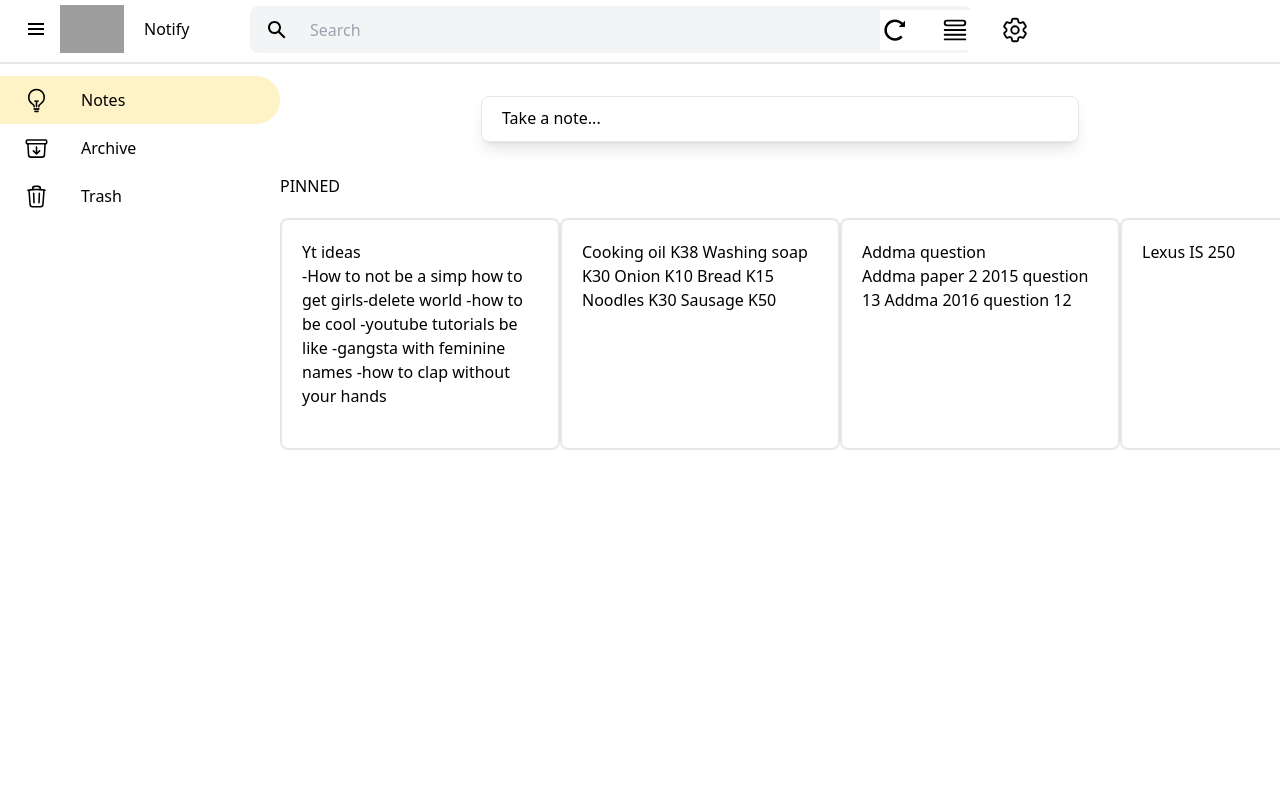
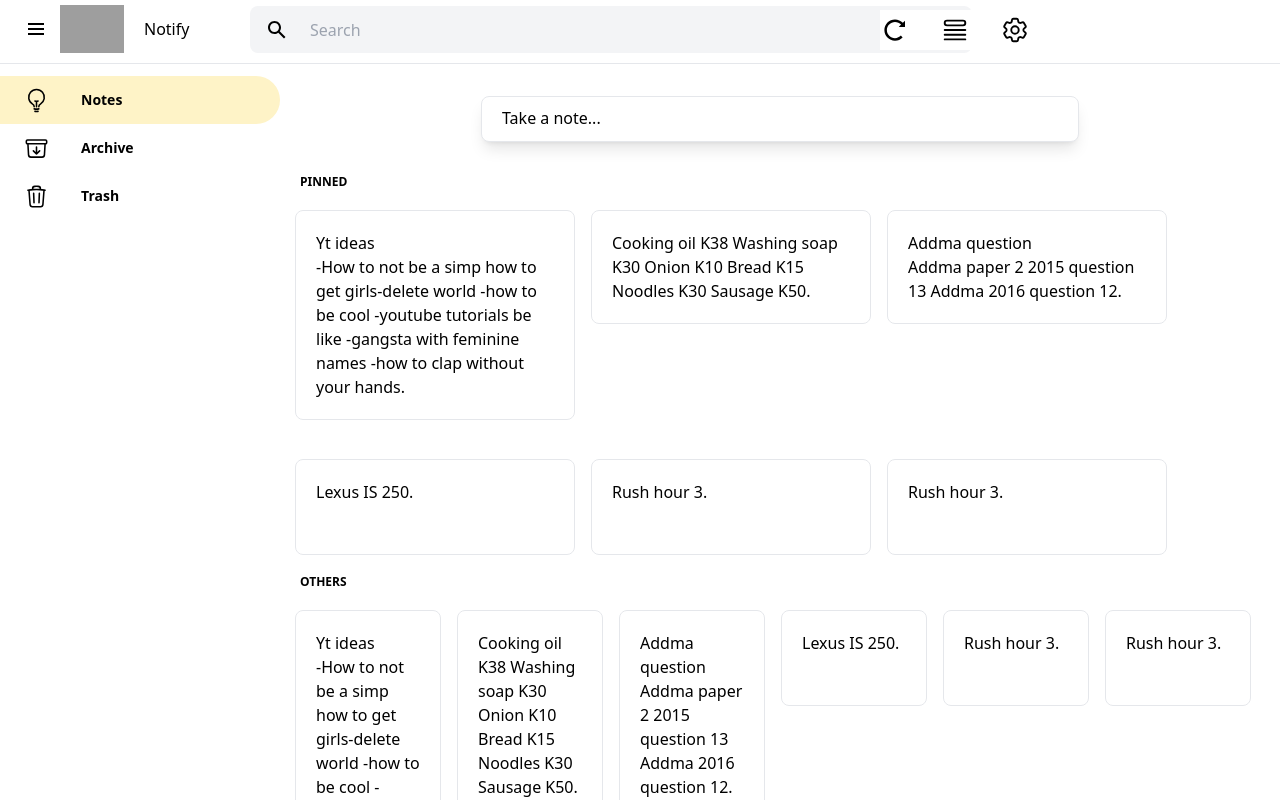
Before and after one commit to kupelaphiri/Notes-app, a React (Vite) app: page / in a window 1280 px wide. Built offline with nearby package versions, Linux system fonts and the light colour scheme; grey boxes are pictures that could not be loaded.

Commit message:
feat:new features to mainpage

```diff
--- a/src/Mainpage.jsx
+++ b/src/Mainpage.jsx
@@ -1,58 +1,132 @@
 // eslint-disable-next-line no-unused-vars
-import React from 'react';
+import React, { useRef, useState } from 'react';
+import { useUtilities } from './hooks/useOutsideClickDetector';
 
-const notes = [{
+const pinnedNotes = [
+  {
     title: 'Yt ideas',
-  content: '-How to not be a simp how to get girls-delete world -how to be cool -youtube tutorials be like -gangsta with feminine names -how to clap without your hands',
-}, {
+    content:
+      '-How to not be a simp how to get girls-delete world -how to be cool -youtube tutorials be like -gangsta with feminine names -how to clap without your hands.',
+  },
+  {
     title: '',
-  content: 'Cooking oil K38 Washing soap K30 Onion K10 Bread K15 Noodles K30 Sausage K50',
-}, {
+    content:
+      'Cooking oil K38 Washing soap K30 Onion K10 Bread K15 Noodles K30 Sausage K50.',
+  },
+  {
     title: 'Addma question',
-  content: 'Addma paper 2 2015 question 13 Addma 2016 question 12'
-}, {
+    content: 'Addma paper 2 2015 question 13 Addma 2016 question 12.',
+  },
+  {
     title: '',
-  content: 'Lexus IS 250'
-}, {
-  title: 'Rush hour 3',
-  content: ''
-}]
+    content: 'Lexus IS 250.',
+  },
+  {
+    title: 'Rush hour 3.',
+    content: '',
+  },
+  {
+    title: 'Rush hour 3.',
+    content: '',
+  },
+
+];
+
+const otherNotes = [
+  {
+    title: 'Yt ideas',
+    content:
+      '-How to not be a simp how to get girls-delete world -how to be cool -youtube tutorials be like -gangsta with feminine names -how to clap without your hands.',
+  },
+   {
+    title: '',
+    content:
+      'Cooking oil K38 Washing soap K30 Onion K10 Bread K15 Noodles K30 Sausage K50.',
+  },
+  {
+    title: 'Addma question',
+    content: 'Addma paper 2 2015 question 13 Addma 2016 question 12.',
+  },
+  {
+    title: '',
+    content: 'Lexus IS 250.',
+  },
+  {
+    title: 'Rush hour 3.',
+    content: '',
+  },
+  {
+    title: 'Rush hour 3.',
+    content: '',
+  },
+]
 
 function Mainpage() {
+  const [isActive, setIsActive] = useState(false);
+  const InputRef = useRef(null);
+  const { useOutsideClickDetector } = useUtilities();
+
+  const focus = () => {
+    setIsActive(true);
+  };
+
+  const unfocus = () => {
+    setIsActive(false);
+  };
+
+  useOutsideClickDetector(InputRef, unfocus);
+
+
   return (
-    <div className="flex-1 h-full overflow-y-auto">
-      <div className="flex justify-center ">
-        <div className="m-8 h-[46px] bg-white w-[598px] border rounded-lg pl-5 shadow-lg">
+    <div className="h-full overflow-y-auto">
+      <div className="flex justify-center">
+        <div
+          ref={InputRef}
+          className={`flex flex-col m-8  ${isActive ? 'h-[136px]' : 'h-[46px]' } bg-white w-[598px] border rounded-lg pl-5 shadow-lg`}
+        >
           <input
-            className="w-[400px] h-[42px] outline-none placeholder-black"
+            className={`w-[400px] h-[42px] ${
+              isActive ? 'block' : 'hidden'
+            } outline-none`}
+            placeholder="Title"
+          />
+          <input
+            onFocus={focus}
+            className={`w-[400px] h-[42px] outline-none placeholder-black`}
             placeholder="Take a note..."
           />
+          <button onClick={unfocus} className={`${isActive? 'block' : 'hidden'} w-[80px] p-[10px] ml-[480px] hover:bg-gray-100`}>Close</button>
         </div>
       </div>
 
-          <div className="flex flex-col w-full pr-4 mb-40">
+      <div className="flex flex-col w-full pr-2 h-full">
+        <p className='text-xs font-bold pl-[20px]'>PINNED</p>
+        <div className="flex flex-row flex-wrap h-[500px] pl-[15px] overflow-hidden items-baseline pr-[5px]">
+          {pinnedNotes.map((note) => {
+            return (
 
-              <p>PINNED</p>
-            <div className='flex flex-row justify-between'>
-            {notes.map((note) => {
-               return (
-            <div key={note.title} className="flex flex-row ">
-              <div className="w-[280px] h-full border-2 mt-[20px] p-5 rounded-lg">
+                <div key={note.title} className="w-[280px] min-h-24 max-h-[452px] overflow-hidden border-[1px] mt-[20px] p-5 rounded-lg mr-4">
                   <h2>{note.title}</h2>
-                <p>
-                 {note.content}
-                </p>
+                  <p>{note.content}</p>
                 </div>
+
+            );
+          })}
 
 
         </div>
+       <p className='text-xs font-bold pl-[20px]'>OTHERS</p>
 
-
+        <div className='flex flex-row h-[500px] pl-[15px] overflow-hidden items-baseline pr-[5px]'>
+       {otherNotes.map((note) => {
+        return (
+           <div key={note.title} className="w-[280px] min-h-24 max-h-[452px] overflow-hidden border-[1px] mt-[20px] p-5 rounded-lg mr-4">
+            <h2>{note.title}</h2>
+            <p>{note.content}</p>
+         </div>
         );
        })}
        </div>
-
-
         {/* <div className='flex flex-col w-full mt-40'>
       <div className=' w-100px h-100px ml-20'>
        <p>OTHERS</p>
--- a/src/Navbar.jsx
+++ b/src/Navbar.jsx
@@ -4,11 +4,11 @@ import React from 'react';
 function Navbar(props) {
   return (
     <div className="">
-      <div className="flex flex-row  h-[64px] w-full border-b-2">
+      <div className="flex flex-row  h-[64px] w-full border-b-[1px]">
         <div className="flex mt-[5px] ml-[10px] h-[48px] w-[232px]">
 
-            <div className='flex flex-row items-center h-[48px] w-[48px] ml-[2px] cursor-pointer rounded-full hover:bg-gray-200'>
-          <svg onClick={props.HandleClick} className="mt-[5px] pl-[5px] mb-[5px] ml-[8px] text-white text-xl h-[24px] w-[24px] cursor-pointer">
+            <div onClick={props.HandleClick} className='flex flex-row items-center h-[48px] w-[48px] ml-[2px] cursor-pointer rounded-full hover:bg-gray-200'>
+          <svg className="mt-[5px] pl-[5px] mb-[5px] ml-[8px] text-white text-xl h-[24px] w-[24px] cursor-pointer">
             <path d="M3 18h18v-2H3v2zm0-5h18v-2H3v2zm0-7v2h18V6H3z"></path>
           </svg>
           </div>
--- a/src/Sidebar.jsx
+++ b/src/Sidebar.jsx
@@ -41,11 +41,11 @@ const isPathSelected = (path) => {
   return (
     <div  className={`flex flex-col h-full shrink-0 pt-3 ${isOpen? 'w-[280px]' : 'pl-[12px]'} `}>
      {sidebarOptions.map((option) => {
-      return ( <div onClick={() => {HandleNavigate(option.path)}} key={sidebarOptions.id} className={`flex flex-row items-center h-[48px] w-full cursor-pointer ${isOpen? 'rounded-r-3xl pl-[12px]' : 'rounded-full'} ${isPathSelected(option.path)? 'bg-amber-100' : 'hover:bg-gray-200'} `}>
+      return ( <div onClick={() => {HandleNavigate(option.path)}} key={option.id} className={`flex flex-row items-center h-[48px] w-full cursor-pointer ${isOpen? 'rounded-r-3xl pl-[12px]' : 'rounded-full'} ${isPathSelected(option.path)? 'bg-amber-100' : 'hover:bg-gray-200'} `}>
       <div className='px-[12px]'>
        {option.icon}
        </div>
-       {isOpen && <p className='ml-[20px]'>{option.title}</p>}
+       {isOpen && <p className='ml-[20px] text-sm font-semibold'>{option.title}</p>}
       </div>)})}
     </div>
   )
--- /dev/null
+++ b/src/hooks/useOutsideClickDetector/index.js
@@ -0,0 +1,23 @@
+import { useEffect } from 'react';
+
+export const useUtilities = () => {
+  const useOutsideClickDetector = (ref, callback) => {
+    useEffect(() => {
+      /**
+       * clicked outside of element
+       */
+      function handleClickOutside(event) {
+        if (ref.current && !ref.current.contains(event.target)) {
+          callback();
+        }
+      }
+      // Bind the event listener
+      document.addEventListener('mousedown', handleClickOutside);
+      return () => {
+        // Unbind the event listener on clean up
+        document.removeEventListener('mousedown', handleClickOutside);
+      };
+    }, [ref]);
+  };
+  return { useOutsideClickDetector };
+};
```
Lines whose indentation alone changed are shown as unchanged.
